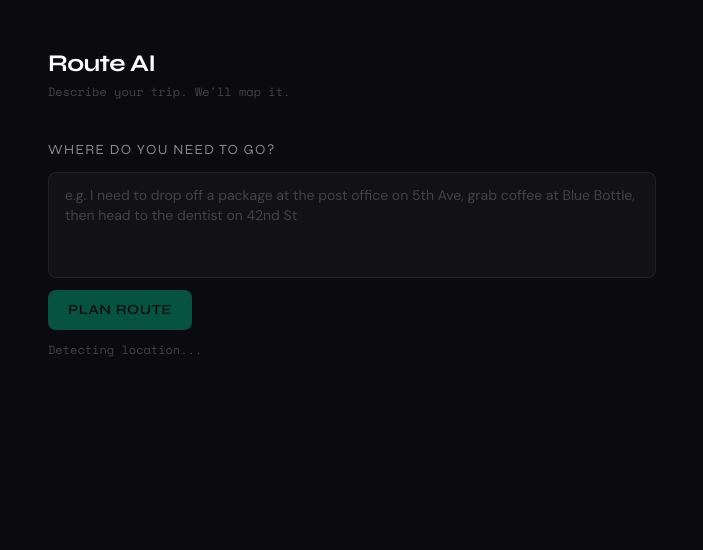
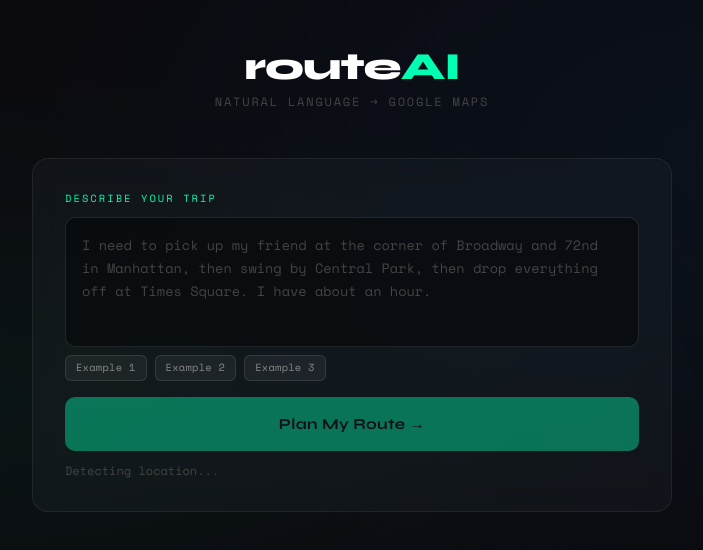
Before and after one commit to andrealopezpalomeque/route-ai, a Nuxt app in the folder client/: page / in a window 1280 px wide. Shown: the top 550 px of the page, without its empty margins (288-991 px from the left). Built offline with nearby package versions, Linux system fonts and the light colour scheme; no server answers.

Commit message:
ui enhancement

```diff
--- a/client/app/assets/css/main.css
+++ b/client/app/assets/css/main.css
@@ -21,7 +21,7 @@
 
 @keyframes pulse-accent {
   0%, 100% { opacity: 1; }
-  50% { opacity: 0.5; }
+  50% { opacity: 0.2; }
 }
 
 @keyframes fade-in-up {
--- a/client/app/components/route/MapsButton.vue
+++ b/client/app/components/route/MapsButton.vue
@@ -1,10 +1,10 @@
 <template>
   <button
     v-if="store.mapsUrl"
-    class="w-full rounded-lg bg-accent-maps px-5 py-3 font-display text-sm font-semibold uppercase tracking-wider text-white transition-opacity hover:opacity-90"
+    class="mt-3 w-full rounded-[10px] bg-accent-maps px-4 py-4 font-display text-[0.95rem] font-bold tracking-wide text-white transition-all hover:translate-y-[-1px] hover:bg-[#2a83f8]"
     @click="openMaps"
   >
-    Open in Google Maps
+    Open in Google Maps ↗
   </button>
 </template>
 
--- a/client/app/components/route/RouteInput.vue
+++ b/client/app/components/route/RouteInput.vue
@@ -1,29 +1,48 @@
 <template>
-  <div class="flex flex-col gap-3">
-    <label for="route-input" class="font-display text-sm uppercase tracking-widest text-text-secondary">
-      Where do you need to go?
+  <div class="flex flex-col">
+    <label for="route-input" class="mb-2.5 font-mono text-[0.65rem] uppercase tracking-[0.2em] text-accent">
+      Describe your trip
     </label>
     <textarea
       id="route-input"
       v-model="store.input"
       :disabled="store.loading"
-      placeholder="e.g. I need to drop off a package at the post office on 5th Ave, grab coffee at Blue Bottle, then head to the dentist on 42nd St"
-      rows="4"
-      class="w-full resize-none rounded-lg border border-border bg-surface px-4 py-3 font-body text-sm text-text-primary placeholder-text-muted outline-none transition-colors focus:border-accent/40 disabled:opacity-40"
+      :placeholder="examples[0]"
+      rows="5"
+      class="h-[130px] w-full resize-none rounded-[10px] border border-white/10 bg-black/40 px-4 py-4 font-mono text-[0.85rem] leading-[1.7] text-text-primary placeholder-text-muted outline-none transition-colors focus:border-accent/40 disabled:opacity-40"
       @keydown.meta.enter="submit"
       @keydown.ctrl.enter="submit"
     />
-    <div class="flex items-center gap-3">
+
+    <div class="mt-2 flex flex-wrap gap-2">
       <button
-        :disabled="!store.input.trim() || store.loading"
-        class="rounded-lg bg-accent px-5 py-2.5 font-display text-sm font-semibold uppercase tracking-wider text-bg transition-opacity hover:opacity-90 disabled:cursor-not-allowed disabled:opacity-30"
-        @click="submit"
+        v-for="(_, i) in examples"
+        :key="i"
+        class="rounded-md border border-white/10 bg-white/5 px-2.5 py-1 font-mono text-[0.65rem] tracking-wide text-text-secondary transition-colors hover:border-white/20 hover:text-text-primary"
+        @click="store.input = examples[i]"
       >
-        {{ store.loading ? 'Parsing...' : 'Plan route' }}
+        Example {{ i + 1 }}
       </button>
-      <StatusIndicator v-if="store.status || store.loading" />
     </div>
-    <div class="flex items-center gap-1.5 font-mono text-xs">
+
+    <button
+      :disabled="!store.input.trim() || store.loading"
+      class="mt-4 w-full rounded-[10px] bg-accent px-4 py-4 font-display text-[0.95rem] font-bold tracking-wide text-bg transition-all hover:translate-y-[-1px] hover:bg-[#00ffc8] disabled:translate-y-0 disabled:cursor-not-allowed disabled:opacity-40"
+      @click="submit"
+    >
+      {{ store.loading ? 'Processing...' : 'Plan My Route →' }}
+    </button>
+
+    <div v-if="store.loading && store.status" class="mt-4 flex items-center gap-2">
+      <span class="h-1.5 w-1.5 shrink-0 rounded-full bg-accent animate-pulse-accent" />
+      <span class="font-mono text-xs text-text-muted">{{ store.status }}</span>
+    </div>
+
+    <div v-if="store.error" class="mt-4 rounded-[10px] border border-red-500/20 bg-red-500/[0.08] px-3.5 py-3.5 font-mono text-[0.8rem] leading-relaxed text-red-400">
+      {{ store.error }}
+    </div>
+
+    <div class="mt-3 flex items-center gap-1.5 font-mono text-xs">
       <template v-if="geo.loading.value">
         <span class="text-text-muted">Detecting location...</span>
       </template>
@@ -35,15 +54,18 @@
         <span class="text-text-muted">⚠ Location unavailable — results may be less accurate</span>
       </template>
     </div>
-    <p v-if="store.error" class="font-mono text-xs text-red-400">
-      {{ store.error }}
-    </p>
   </div>
 </template>
 
 <script setup lang="ts">
 const store = useRouteStore()
 const geo = useGeolocation()
+
+const examples = [
+  'I need to pick up my friend at the corner of Broadway and 72nd in Manhattan, then swing by Central Park, then drop everything off at Times Square. I have about an hour.',
+  'Go from home near Brooklyn Bridge to Whole Foods on Columbus Ave, then to the Met Museum, back by 3pm.',
+  'I\'m leaving from Penn Station. I need to hit a pharmacy on 34th St, then visit a friend near Grand Central, then end up at the High Line. Maybe 90 minutes total.',
+]
 
 onMounted(() => {
   geo.requestLocation()
--- a/client/app/components/route/StopsList.vue
+++ b/client/app/components/route/StopsList.vue
@@ -1,21 +1,23 @@
 <template>
-  <div v-if="store.stops.length" class="flex flex-col gap-2">
-    <h2 class="font-display text-xs uppercase tracking-widest text-text-secondary">
-      Your stops
+  <div v-if="store.stops.length" class="flex flex-col gap-2.5">
+    <h2 class="font-mono text-[0.65rem] uppercase tracking-[0.2em] text-accent">
+      Extracted Stops
     </h2>
+    <div class="flex flex-col gap-2.5">
       <div
         v-for="(stop, i) in store.stops"
         :key="i"
-      class="flex items-start gap-3 rounded-lg border border-border bg-surface px-4 py-3"
+        class="flex gap-3 rounded-[10px] border border-border bg-black/30 px-3.5 py-3.5 opacity-0 animate-fade-in-up fill-mode-forwards"
         :style="{ animationDelay: `${i * 80}ms` }"
-      :class="['animate-fade-in-up opacity-0 fill-mode-forwards']"
       >
-      <span class="flex h-6 w-6 shrink-0 items-center justify-center rounded-full bg-accent/10 font-mono text-xs font-bold text-accent">
+        <span class="mt-0.5 flex h-[22px] w-[22px] shrink-0 items-center justify-center rounded-full bg-accent font-display text-[0.7rem] font-extrabold text-bg">
           {{ i + 1 }}
         </span>
-      <div class="flex flex-col gap-0.5 overflow-hidden">
-        <span class="font-display text-sm text-text-primary">{{ stop.label }}</span>
-        <span class="truncate font-mono text-xs text-text-secondary">{{ stop.address }}</span>
+        <div class="flex flex-1 flex-col">
+          <span class="font-display text-[0.9rem] font-semibold text-text-primary">{{ stop.label }}</span>
+          <span class="mt-0.5 font-mono text-[0.72rem] leading-snug text-text-muted">{{ stop.address }}</span>
+          <span class="mt-1 font-mono text-[0.65rem] text-accent">✓ Ready</span>
+        </div>
       </div>
     </div>
   </div>
--- a/client/app/components/route/TimeNote.vue
+++ b/client/app/components/route/TimeNote.vue
@@ -1,10 +1,9 @@
 <template>
   <div
     v-if="store.timeNote"
-    class="flex items-center gap-2 rounded-lg border border-accent/20 bg-accent/5 px-4 py-2.5"
+    class="mt-4 rounded-lg border border-accent/15 bg-accent/[0.06] px-3.5 py-2.5 font-mono text-xs leading-relaxed text-text-secondary"
   >
-    <span class="text-accent">&#9201;</span>
-    <span class="font-mono text-xs text-accent">{{ store.timeNote }}</span>
+    ⏱ <strong class="text-text-primary">Time constraint noted:</strong> {{ store.timeNote }}
   </div>
 </template>
 
--- a/client/app/pages/index.vue
+++ b/client/app/pages/index.vue
@@ -1,19 +1,27 @@
 <template>
-  <main class="mx-auto max-w-app px-4 py-12">
-    <header class="mb-10">
-      <h1 class="font-display text-2xl font-bold tracking-tight text-text-primary">
-        Route AI
+  <div class="flex min-h-screen flex-col items-center bg-bg bg-[radial-gradient(ellipse_at_20%_50%,rgba(0,255,180,0.04)_0%,transparent_60%),radial-gradient(ellipse_at_80%_20%,rgba(0,150,255,0.05)_0%,transparent_50%)] px-4 py-12">
+    <header class="mb-12 text-center">
+      <h1 class="font-display text-[2.4rem] font-extrabold leading-none tracking-tight text-text-primary">
+        route<span class="text-accent">AI</span>
       </h1>
-      <p class="mt-1 font-mono text-xs text-text-muted">
-        Describe your trip. We'll map it.
+      <p class="mt-2 font-mono text-xs uppercase tracking-[0.15em] text-text-muted">
+        natural language → Google Maps
       </p>
     </header>
 
-    <div class="flex flex-col gap-6">
+    <div class="w-full max-w-app rounded-2xl border border-border bg-surface p-8 backdrop-blur-[12px]">
       <RouteInput />
-      <TimeNote />
-      <StopsList />
-      <MapsButton />
+
+      <template v-if="store.stops.length">
+        <div class="my-7 h-px bg-border" />
+        <StopsList />
+        <TimeNote />
+        <MapsButton />
+      </template>
     </div>
-  </main>
+  </div>
 </template>
+
+<script setup lang="ts">
+const store = useRouteStore()
+</script>
```
Lines whose indentation alone changed are shown as unchanged.
